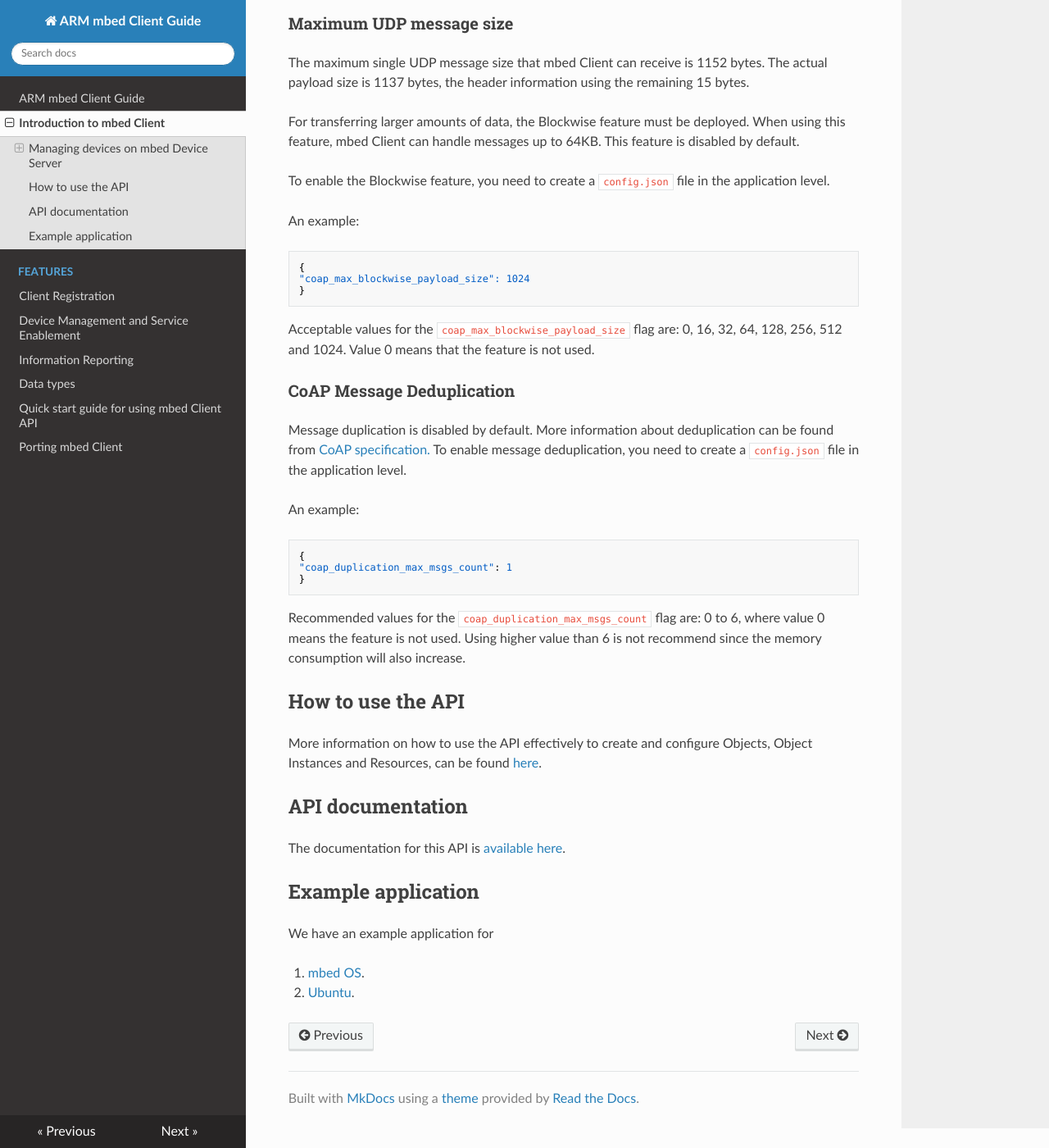
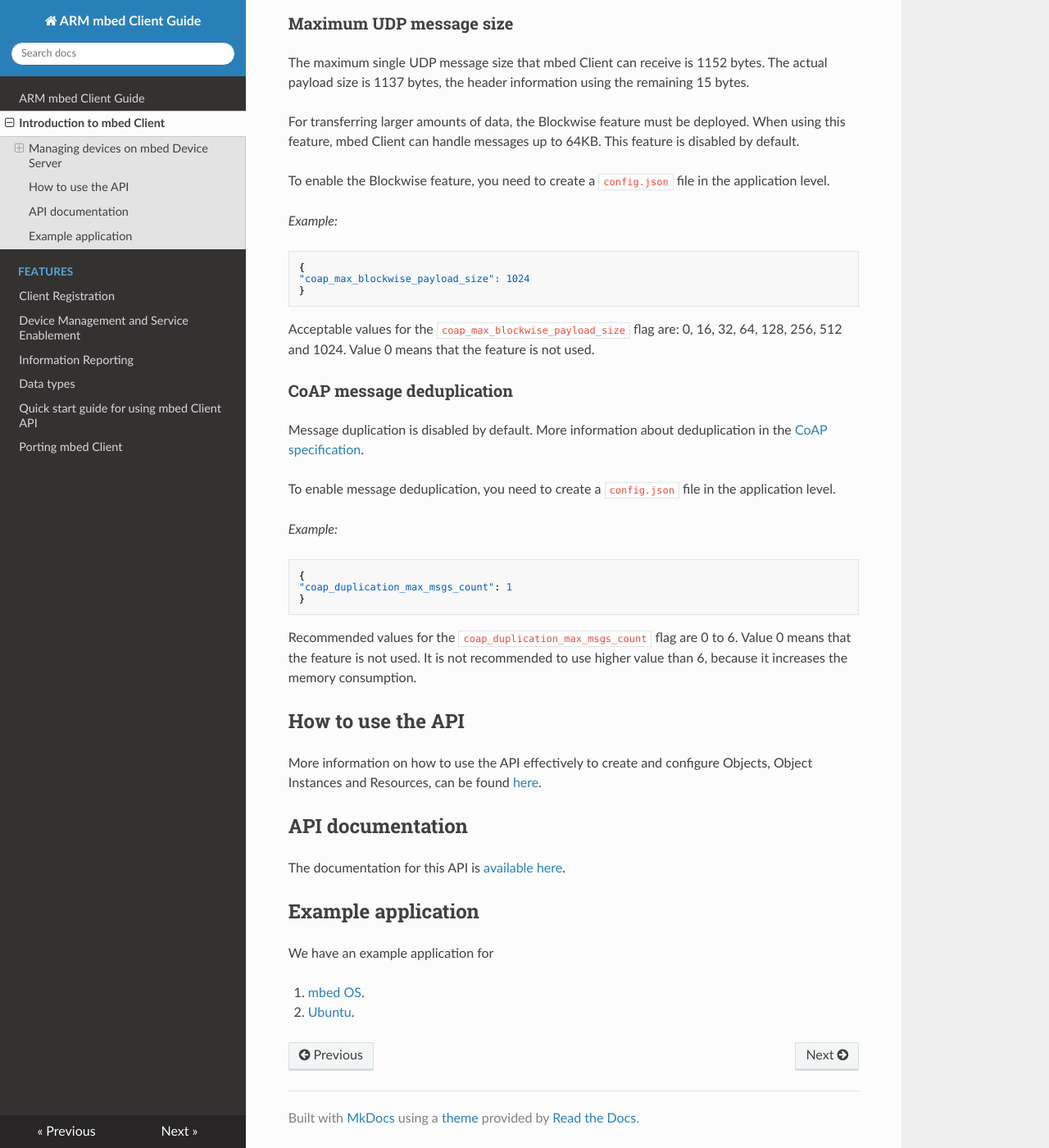
Before and after one commit to ARMmbed/mbed-client, an MkDocs documentation site: the page built from docs/Introduction.md, in a window 1280 px wide and 1400 px high, scrolled down 987 px. Shown: the whole window at 82% size. Built offline with MkDocs 1.6.1, drawn with Linux system fonts in a browser that asks for light colours; nearby versions of some CDN libraries; old or Windows-style settings are respelled for this version of MkDocs.

Commit message:
minor editorial changes

````diff
--- a/docs/Introduction.md
+++ b/docs/Introduction.md
@@ -45,7 +45,7 @@
 
 To enable the Blockwise feature, you need to create a `config.json` file in the application level.
 
-An example:
+*Example:*
 ```
 {
 "coap_max_blockwise_payload_size": 1024
@@ -55,17 +55,19 @@
 Acceptable values for the `coap_max_blockwise_payload_size` flag are:
 0, 16, 32, 64, 128, 256, 512 and 1024. Value 0 means that the feature is not used.
 
-### CoAP Message Deduplication
-Message duplication is disabled by default. More information about deduplication can be found from [CoAP specification.](https://tools.ietf.org/html/rfc7252#page-24)
+### CoAP message deduplication
+
+Message duplication is disabled by default. More information about deduplication in the [CoAP specification](https://tools.ietf.org/html/rfc7252#page-24).
+
 To enable message deduplication, you need to create a `config.json` file in the application level.
 
-An example:
+*Example:*
 ```
 {
 "coap_duplication_max_msgs_count": 1
 }
 ```
-Recommended values for the `coap_duplication_max_msgs_count` flag are: 0 to 6, where value 0 means the feature is not used. Using higher value than 6 is not recommend since the memory consumption will also increase.
+Recommended values for the `coap_duplication_max_msgs_count` flag are 0 to 6. Value 0 means that the feature is not used. It is not recommended to use higher value than 6, because it increases the memory consumption.
 
 ## How to use the API
 More information on how to use the API effectively to create and configure Objects, Object Instances and Resources, can be found [here](howto.md).
````
